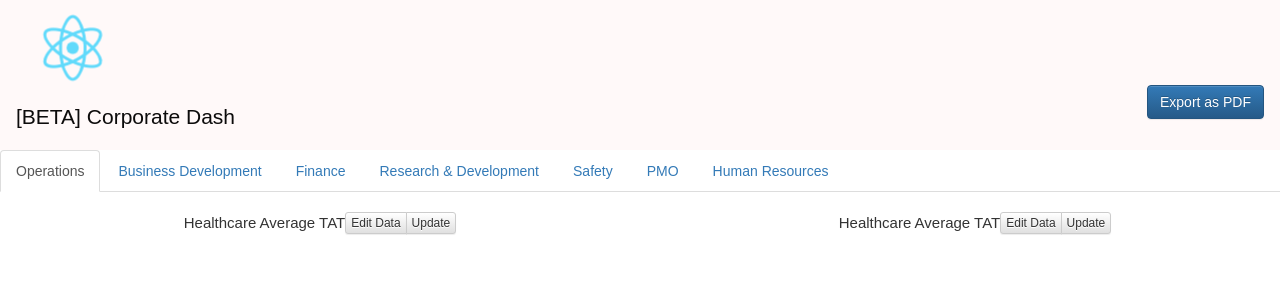
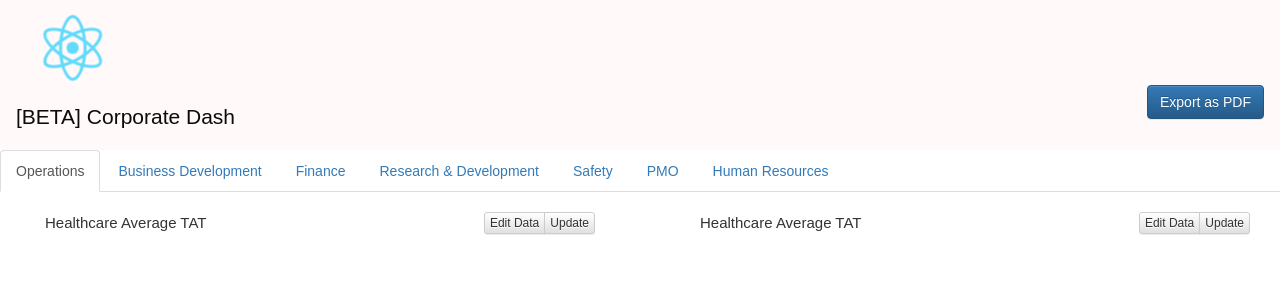
Before and after one commit to chrisacciai/dashboard, a React (Create React App) app: page / in a window 1280 px wide. Shown: the top 300 px of the page. Built offline with nearby package versions, Linux system fonts and the light colour scheme.

Commit message:
container

```diff
--- a/src/Chart1.js
+++ b/src/Chart1.js
@@ -49,6 +49,7 @@ export default class Chart1 extends Component {
             </div>
             <br/>
             <p style={ shown }>
+            <div class = "container">
               <ResponsiveContainer>
                 <LineChart data={data}
                 margin={{top: 0, right: 30, left: 15, bottom: 5}}>
@@ -59,6 +60,7 @@ export default class Chart1 extends Component {
                 <Line type="monotone" dataKey="pv" stroke="#8884d8" activeDot={{r: 8}}/>
                 </LineChart>
               </ResponsiveContainer>
+            </div>
             </p>
             <p style={ hidden }>Edit Data Here...</p>
           </div>
--- a/src/ControlledTabs.js
+++ b/src/ControlledTabs.js
@@ -27,10 +27,10 @@ export default class ControlledTabs extends Component {
           <Tab eventKey={1} title="Operations">
             <div class = "row">
               <div class = "column">
-                <div class = "container"><Chart1/></div>
+                <Chart1/>
               </div>
               <div class = "column">
-                <div class = "container"><Chart1/></div>
+                <Chart1/>
               </div>
             </div>
           </Tab>
```
Lines whose indentation alone changed are shown as unchanged.
